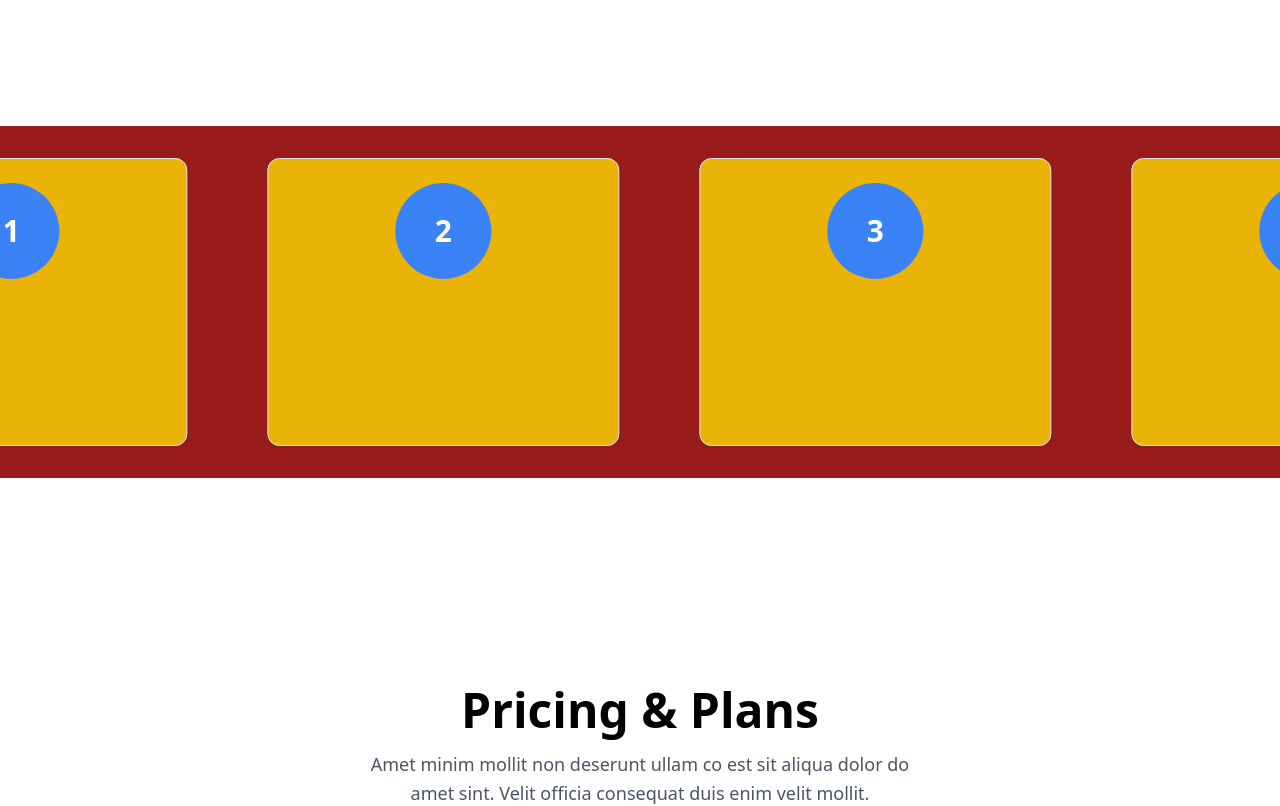
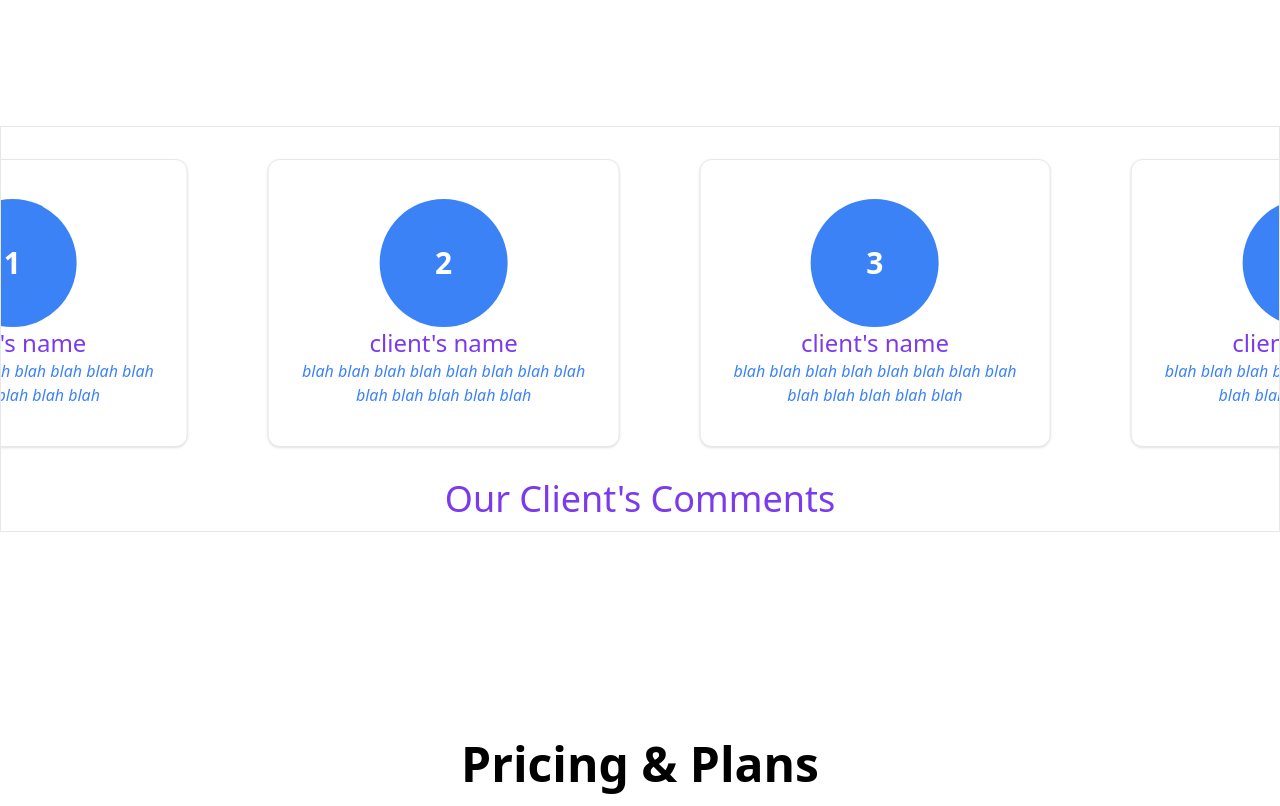
Before and after one commit to Redha4Dev/auth-test, a React (Vite) app in the folder frontend/: page /LandingPage in a window 1280 px wide. Shown: the part 2120-2926 px from the top of the page. Built offline with nearby package versions, Linux system fonts and the light colour scheme; a web font is replaced by a local one.

Commit message:
client comments and fix pricing table

```diff
--- a/frontend/src/components/ui/ClientsComments.tsx
+++ b/frontend/src/components/ui/ClientsComments.tsx
@@ -1,5 +1,3 @@
-
-import * as React from "react"
 import { useRef, useEffect, useState } from "react"
 import { Card, CardContent } from "@/components/ui/card"
 import {
@@ -31,21 +29,24 @@ export default function ClientsComments() {
       opts={{
         align: "start",
       }}
-      className="min-w-full max-w-sm"
+      className="min-w-full max-w-sm border text-center"
     >
       <CarouselContent style={{ transform: `translateX(-${(100 / totalItems) * current}%)`, transition: "transform 0.5s ease-in-out" }}>
         {Array.from({ length: 12 }).map((_, index) => (
           <CarouselItem key={index} className="md:basis-1/2 lg:basis-1/3">
             <div className="p-8">
-              <Card className="flex justify-center p-6 w-50 h-72 bg-yellow-500">
-                <CardContent className="flex items-center justify-center p-0 rounded-full w-24 h-24 bg-blue-500 text-white">
+              <Card className="flex flex-col items-center justify-center px-5 w-50 h-72">
+                <CardContent className="flex items-center justify-center p-0 rounded-full w-32 h-32 bg-blue-500 text-white">
                   <span className="text-3xl font-semibold">{index + 1}</span>
                 </CardContent>
+                <h1 className="text-primary text-2xl">client's name</h1>
+                <p className="italic text-blue-500">blah blah blah blah blah blah blah blah blah blah blah blah blah </p>
               </Card>
             </div>
           </CarouselItem>
         ))}
       </CarouselContent>
+      <h1 className="text-4xl text-primary mb-3">Our Client's Comments</h1>
       <CarouselPrevious />
       <CarouselNext />
     </Carousel>
--- a/frontend/src/components/ui/PriceTable.tsx
+++ b/frontend/src/components/ui/PriceTable.tsx
@@ -57,7 +57,6 @@ export default function PricingTable() {
                         <td className="py-4 pr-4 font-medium border-b border-gray-200">Server storage</td>
 
                         <td className="px-4 py-4 text-center border-b border-gray-200">100 GB</td>
-0
                         <td className="px-4 py-4 text-center border-b border-gray-200">500 GB</td>
 
                         <td className="px-4 py-4 text-center text-white bg-gray-900 border-b border-white/20">1 TB</td>
--- a/frontend/src/components/ui/Sections.tsx
+++ b/frontend/src/components/ui/Sections.tsx
@@ -16,7 +16,7 @@ export default function Sections() {
         <Carousel />
       </section>
       {/* clients comments sectoin */}
-      <section className="min-h-[100px] bg-red-800" id="ClientsCommentsSection">
+      <section className="min-h-[100px]" id="ClientsCommentsSection">
         <ClientsComments />
       </section>
       {/* Pricing sectoin */}
```
